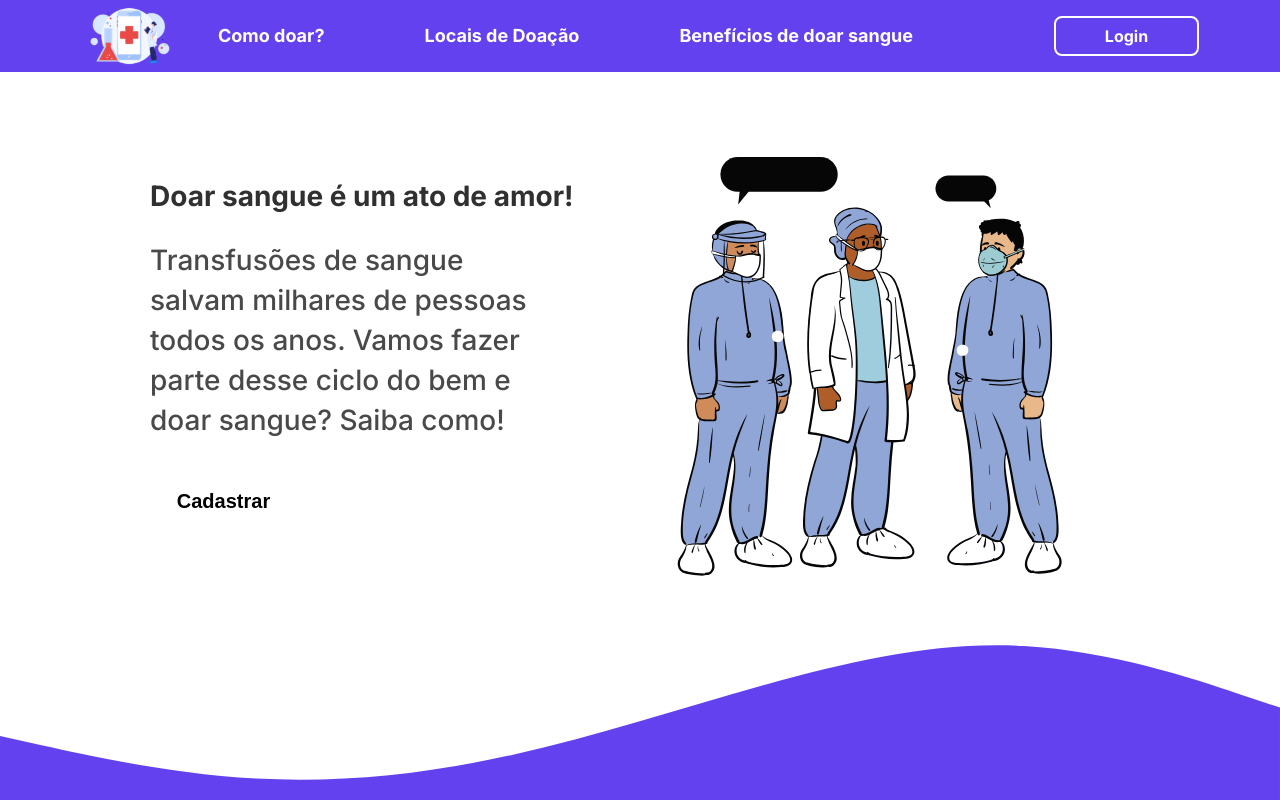
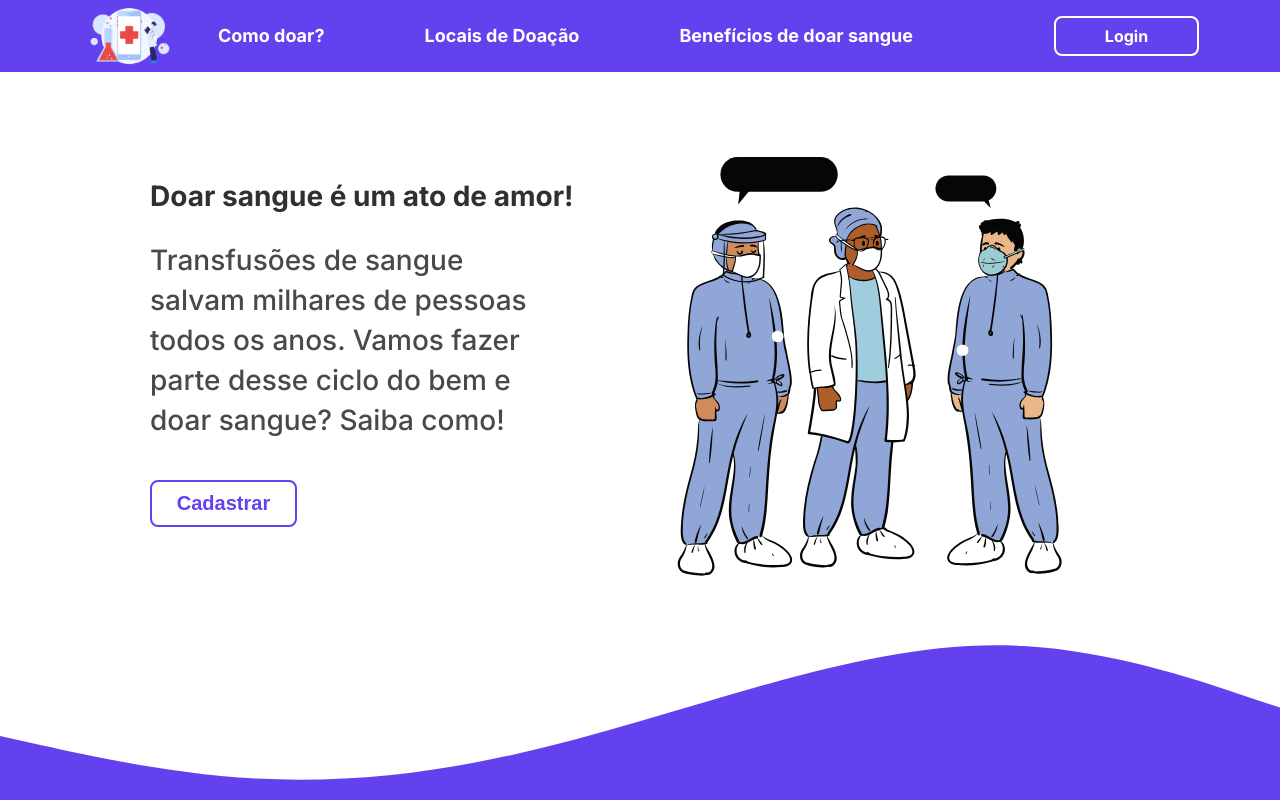
Before and after one commit to viniciusOLN/blood_bank, a React (Vite) app: page / in a window 1280 px wide. Shown: the top 800 px of the page. Built offline with nearby package versions, Linux system fonts and the light colour scheme.

Commit message:
fixing space

```diff
--- a/src/components/presentation/Presentation.jsx
+++ b/src/components/presentation/Presentation.jsx
@@ -21,7 +21,7 @@ function Presentation(){
 						Vamos fazer parte desse ciclo do bem e doar sangue? Saiba como!
 					</TextPresentation>
 					<DivButton>
-						<ButtonDefault title='Cadastrar' onClick={handleCreateAccount} />
+						<ButtonDefault title='Cadastrar' theme='default' onClick={handleCreateAccount} />
 					</DivButton>
 				</DivContent>
 				<DivContent>
```
